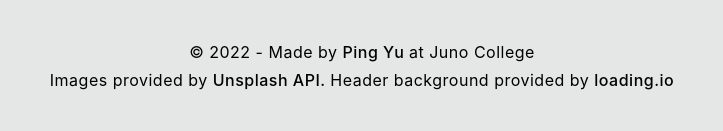
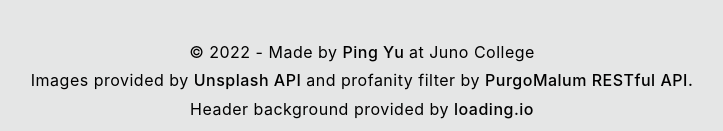
Before and after one commit to pinggyu/ping-yu-project-three, a React (Create React App) app: page / in a window 1280 px wide. Shown: the part 1306-1437 px from the top of the page, without its empty margins (278-1001 px from the left). Before the commit the page ends 1412 px from the top, so only its background shows below. Built offline with nearby package versions, Linux system fonts and the light colour scheme; no server answers; the database is empty.

Commit message:
setup routing for netlify

```diff
--- a/public/index.html
+++ b/public/index.html
@@ -10,34 +10,11 @@
       content="Web site created using create-react-app"
     />
     <link rel="apple-touch-icon" href="%PUBLIC_URL%/logo192.png" />
-    <!--
-      manifest.json provides metadata used when your web app is installed on a
-      user's mobile device or desktop. See https://developers.google.com/web/fundamentals/web-app-manifest/
-    -->
     <link rel="manifest" href="%PUBLIC_URL%/manifest.json" />
-    <!--
-      Notice the use of %PUBLIC_URL% in the tags above.
-      It will be replaced with the URL of the `public` folder during the build.
-      Only files inside the `public` folder can be referenced from the HTML.
-
-      Unlike "/favicon.ico" or "favicon.ico", "%PUBLIC_URL%/favicon.ico" will
-      work correctly both with client-side routing and a non-root public URL.
-      Learn how to configure a non-root public URL by running `npm run build`.
-    -->
-    <title>React App</title>
+    <title>Travel Sheets</title>
   </head>
   <body>
     <noscript>You need to enable JavaScript to run this app.</noscript>
     <div id="root"></div>
-    <!--
-      This HTML file is a template.
-      If you open it directly in the browser, you will see an empty page.
-
-      You can add webfonts, meta tags, or analytics to this file.
-      The build step will place the bundled scripts into the <body> tag.
-
-      To begin the development, run `npm start` or `yarn start`.
-      To create a production bundle, use `npm run build` or `yarn build`.
-    -->
   </body>
 </html>
--- a/src/App.css
+++ b/src/App.css
@@ -321,7 +321,7 @@ header {
     display: flex;
     flex-direction: column;
     align-items: center;
-    padding-top: 2rem;
+    padding: 2rem 0;
 }
 
 .addTripBtn {
--- a/src/components/Footer.js
+++ b/src/components/Footer.js
@@ -5,7 +5,9 @@ function Footer() {
           © 2022 - Made by <a className='footerLink' href="https://github.com/pinggyu"> Ping Yu </a> at Juno College
       </p>
       <p className="credits">
-      Images provided by <a className='footerLink' href="https://unsplash.com/developers"> Unsplash API. </a>
+        Images provided by <a className='footerLink' href="https://unsplash.com/developers"> Unsplash API</a> and profanity filter by <a className='footerLink' href="https://www.purgomalum.com/index.html">PurgoMalum RESTful API.</a>
+      </p>
+      <p className="credits">
         Header background provided by <a className='footerLink' href="https://loading.io/"> loading.io </a>
       </p>
     </footer>
```
Also changed, not shown: 1 other file (tests, documents, lock files or other folders). Lines whose indentation alone changed are shown as unchanged.
